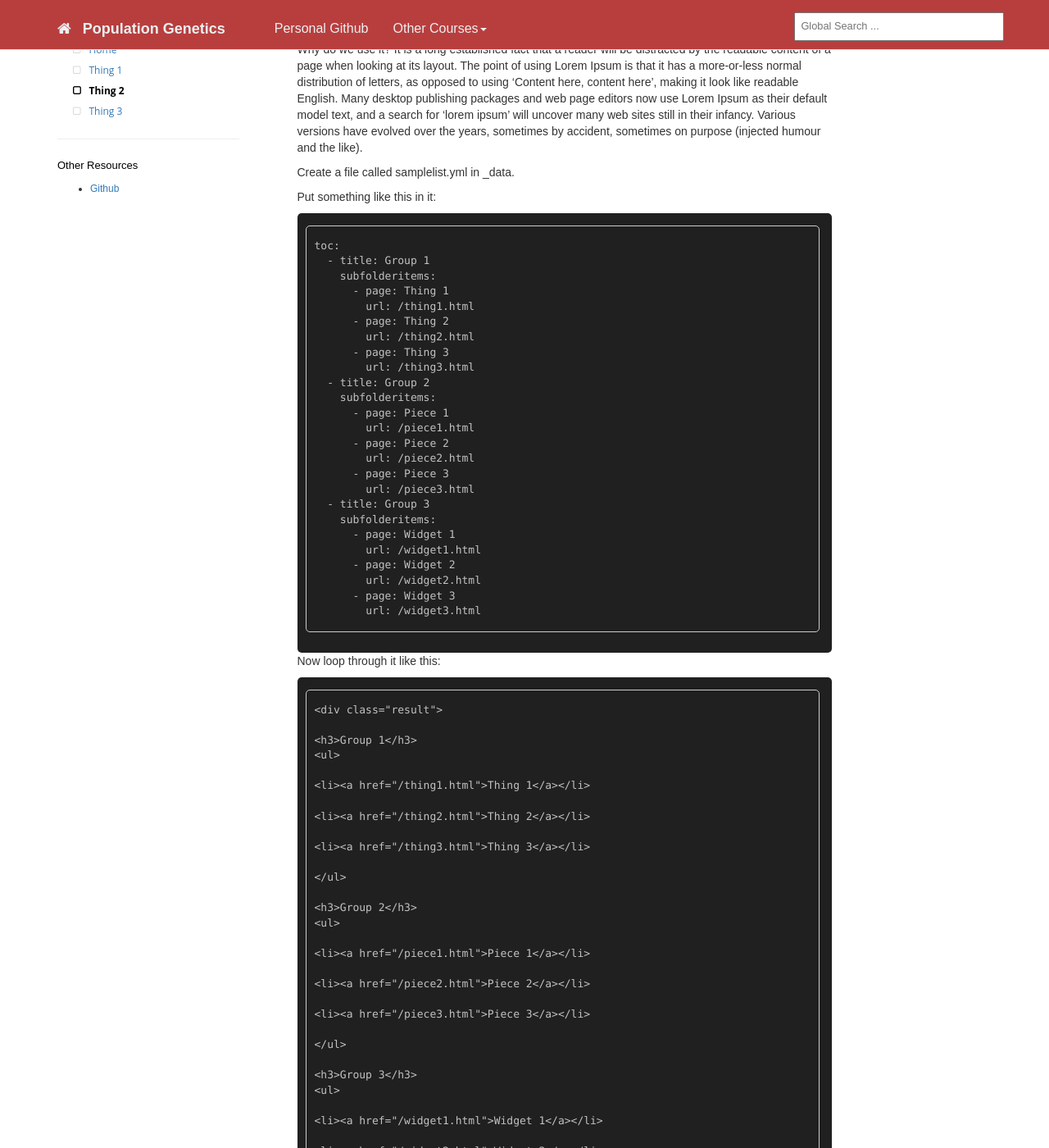
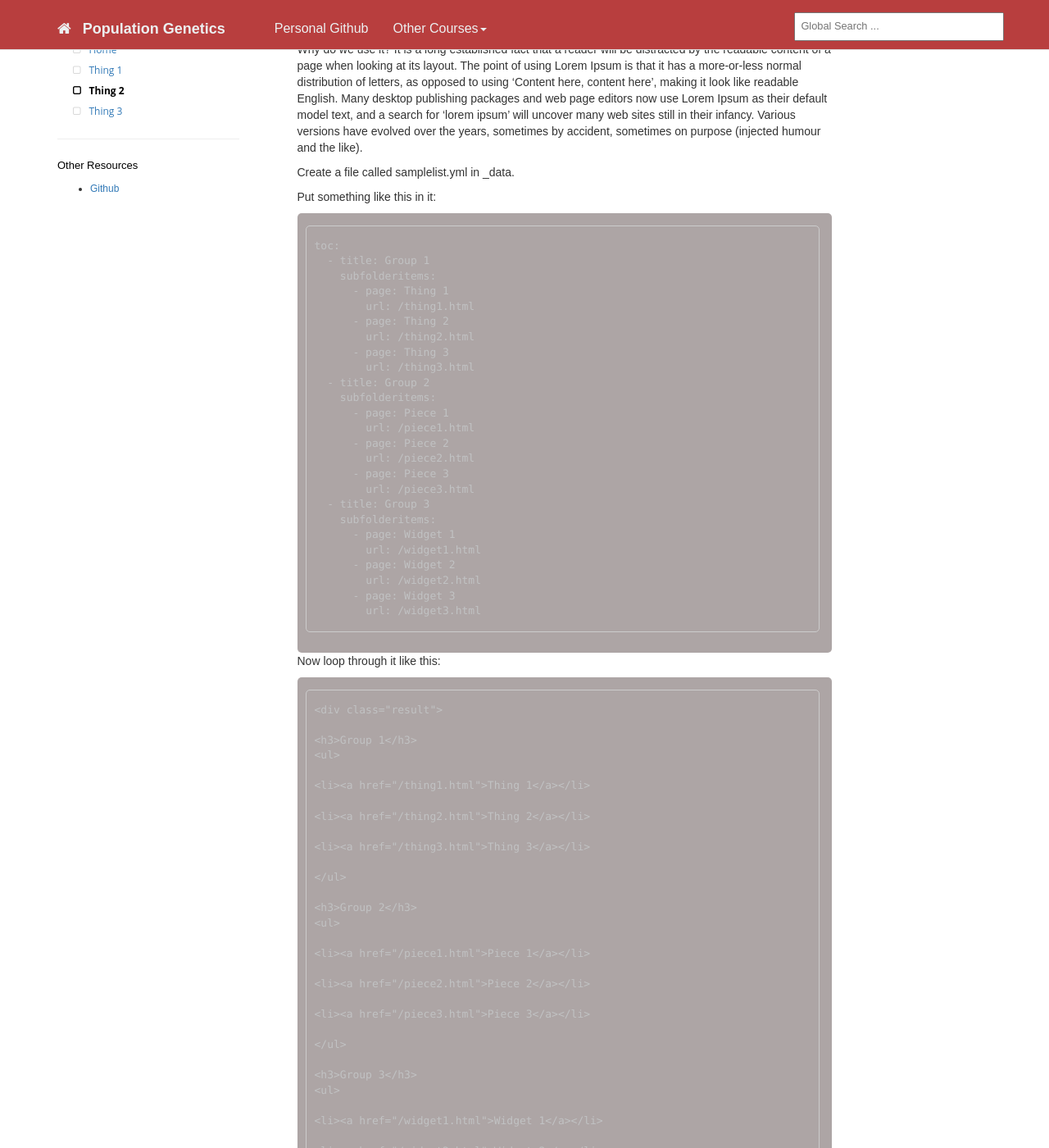
Before and after one commit to adriangeerre/popgen.github.io, a Jekyll site: the page built from _docs/generic/thing2.md, in a window 1280 px wide and 1400 px high, scrolled down 231 px. Shown: the whole window at 82% size. Built offline with Jekyll 4.4.1, drawn with Linux system fonts in a browser that asks for light colours.

Commit message:
Population genetics

```diff
--- a/assets/css/monokai.css
+++ b/assets/css/monokai.css
@@ -7,12 +7,12 @@
   border-radius: 5px;
   padding: 15px;
   padding-left: 10px;
-  background: #202020;
+  background: #ada5a5;
   color: #C1C2C3;
 }
 
 
-.highlight .hll { background-color: #202020 }
+.highlight .hll { background-color: #ada5a5 }
 .highlight .c { color: #75715e } /* Comment */
 .highlight .err { color: #960050; background-color: #1e0010 } /* Error */
 .highlight .k { color: #66d9ef } /* Keyword */
```
